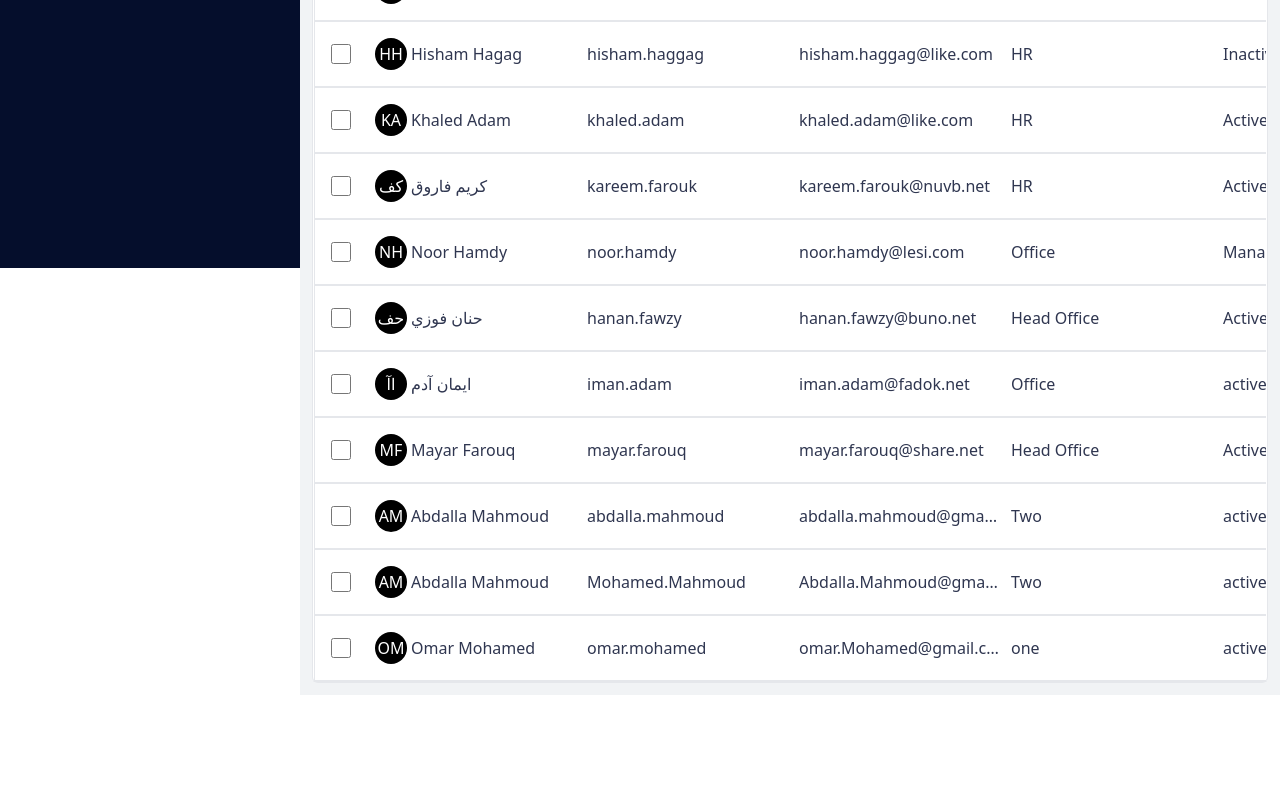
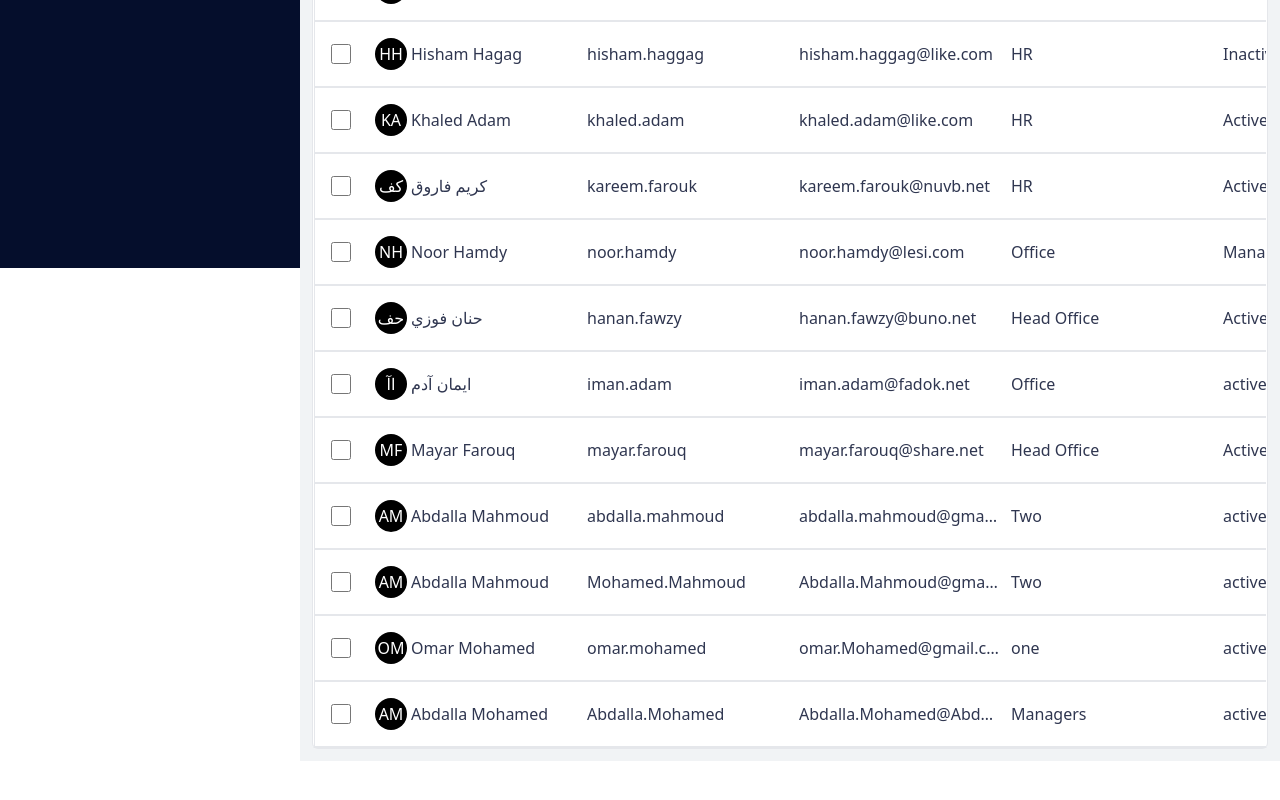
Before and after one commit to Thebrownboy/RenoSystemsDashboard, a React (Vite) app in the folder renosystemsdashboard/: page /home in a window 1280 px wide. Shown: the part 532-1332 px from the top of the page. Built offline with nearby package versions, Linux system fonts and the light colour scheme; data requests are answered from the project's data file.

Commit message:
finalizing the edit property

```diff
--- a/renosystemsdashboard/db.json
+++ b/renosystemsdashboard/db.json
@@ -1,14 +1,14 @@
 {
   "employees": [
     {
-      "id": "2",
       "firstName": "Emily",
       "lastName": "Smith",
       "userName": "Emily.Smith",
-      "createdOn": "Feb 28, 2023",
       "email": "emily.smith@example.com",
+      "status": "active",
       "group": "HR",
-      "status": "active"
+      "createdOn": "Feb 20, 2024",
+      "id": "2"
     },
     {
       "id": "3",
@@ -129,6 +129,16 @@
       "status": "active",
       "group": "one",
       "createdOn": "Feb 20, 2024"
+    },
+    {
+      "id": "a3e8",
+      "firstName": "Abdalla",
+      "lastName": "Mohamed",
+      "userName": "Abdalla.Mohamed",
+      "email": "Abdalla.Mohamed@Abdalla.com",
+      "status": "active",
+      "group": "Managers",
+      "createdOn": "Feb 20, 2024"
     }
   ]
 }
--- a/renosystemsdashboard/src/components/EditingBar/EditingBar.jsx
+++ b/renosystemsdashboard/src/components/EditingBar/EditingBar.jsx
@@ -1,11 +1,11 @@
 import React from "react";
-import penIcon from "../../assets/pen-svgrepo-com.svg";
 import dotsIcon from "../../assets/dots-vertical-svgrepo-com.svg";
 import lockIcon from "../../assets/lock-keyhole-svgrepo-com.svg";
 import blockIcon from "../../assets/block-prohibited-svgrepo-com.svg";
 import { useDispatch, useSelector } from "react-redux";
 import AssignGroup from "../AssignGroup/AssignGroup";
 import { unselectAll } from "../../redux/Rows/RowsSlice";
+import EditingUser from "../EditingUser/EditingUser";
 function EditingBar() {
   const length = useSelector((state) => state.rows.length);
   const dispatch = useDispatch();
@@ -13,11 +13,7 @@ function EditingBar() {
     <div className="flex justify-between py-3 px-4 items-center text-[10px] text-nowrap lg:text-[1rem]">
       <div className="editing-icons flex gap-3 items-center">
         <div className="select-number border-r pr-2 ">{length} selected</div>
-        {!(length > 1) && (
-          <div className="edit-icon bg-[#E7E9Ef] p-1  rounded-md cursor-pointer">
-            <img src={penIcon} width={24} height={24} alt="" />
-          </div>
-        )}
+        {!(length > 1) && <EditingUser />}
         <div className="block-icon bg-[#E7E9Ef] p-1 rounded-md cursor-pointer">
           <img src={blockIcon} width={24} height={24} alt="" />
         </div>
--- /dev/null
+++ b/renosystemsdashboard/src/components/EditingUser/EditingUser.jsx
@@ -0,0 +1,32 @@
+import React, { useState } from "react";
+import penIcon from "../../assets/pen-svgrepo-com.svg";
+import Popup from "../Popup/Popup";
+import { useSelector } from "react-redux";
+function EditingUser() {
+  const [showPopUp, updateShowPopUp] = useState(false);
+  const selected = useSelector((state) => state.rows.selected);
+  const [selectedUser, updateSelectedUser] = useState({});
+  return (
+    <>
+      <div
+        onClick={async () => {
+          if (selected.length > 0) {
+            const response = await fetch(
+              `http://localhost:3000/employees/${selected[0]}`
+            ).then((res) => res.json());
+            updateSelectedUser(() => ({ ...response }));
+            updateShowPopUp(!showPopUp);
+          }
+        }}
+        className="edit-icon bg-[#E7E9Ef] p-1  rounded-md cursor-pointer"
+      >
+        <img src={penIcon} width={24} height={24} alt="" />
+      </div>
+      {showPopUp && (
+        <Popup user={selectedUser} updateShowPopup={updateShowPopUp} />
+      )}
+    </>
+  );
+}
+
+export default EditingUser;
--- a/renosystemsdashboard/src/components/Popup/Popup.jsx
+++ b/renosystemsdashboard/src/components/Popup/Popup.jsx
@@ -1,9 +1,9 @@
-import React, { useRef, useState } from "react";
+import React, { useEffect, useRef, useState } from "react";
 import CustomizedSelect from "../CustomizedSelect/CustomizedSelect";
 import styles from "./popup.module.css";
 import { months } from "../../../constants";
 import { groups } from "../../../constants";
-function Popup({ updateShowPopup }) {
+function Popup({ updateShowPopup, user }) {
   const [userGroupValue, updateUserGroupValue] = useState("Choose User Group");
   const [userProfileValue, updateUserProfileValue] = useState("Choose Profile");
   const firstNameRef = useRef();
@@ -13,8 +13,10 @@ function Popup({ updateShowPopup }) {
   const submitValues = async () => {
     const newDate = new Date();
     try {
-      const response = await fetch("http://localhost:3000/employees", {
-        method: "POST",
+      const response = await fetch(
+        `http://localhost:3000/employees/${user ? user.id : ""}`,
+        {
+          method: user ? "PUT" : "POST",
           body: JSON.stringify({
             firstName: firstNameRef.current.value,
             lastName: lastNameRef.current.value,
@@ -27,7 +29,8 @@ function Popup({ updateShowPopup }) {
               3
             )} ${newDate.getDate()}, ${newDate.getFullYear()}`,
           }),
-      });
+        }
+      );
       window.location.reload();
     } catch (err) {
       console.log(err);
@@ -42,8 +45,17 @@ function Popup({ updateShowPopup }) {
     emailRef.current.value = "";
   };
 
+  useEffect(() => {
+    if (user === undefined) return;
+    firstNameRef.current.value = user.firstName;
+    lastNameRef.current.value = user.lastName;
+    userNameRef.current.value = user.userName;
+    emailRef.current.value = user.email;
+    updateUserGroupValue(user.group);
+  }, []);
+
   return (
-    <div className="  flex justify-center   fixed top-0 left-0 bg-[#7F7F7F] bg-opacity-35 w-screen h-full z-[40000000000]">
+    <div className=" text-[1rem]  flex justify-center   fixed top-0 left-0 bg-[#7F7F7F] bg-opacity-35 w-screen h-full z-[40000000000]">
       <div
         className={` overflow-scroll bg-[#FAF8FB] add-new-user-card w-1/2  rounded-md  mt-10 ${styles["popup"]}`}
       >
@@ -154,7 +166,7 @@ function Popup({ updateShowPopup }) {
               className=" px-3  rounded-md bg-[#22A565]"
               onClick={() => submitValues()}
             >
-              Submit
+              {user ? "Edit" : "Submit"}
             </button>
           </div>
         </div>
```
Lines whose indentation alone changed are shown as unchanged.
